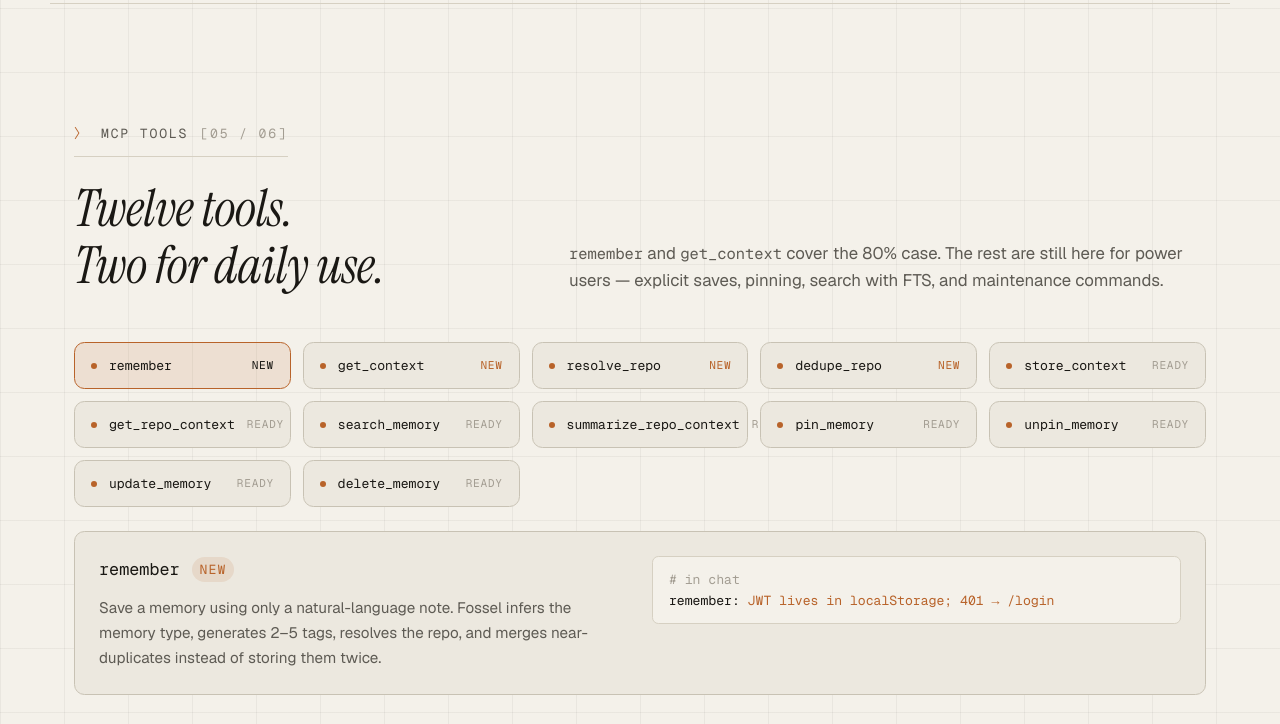
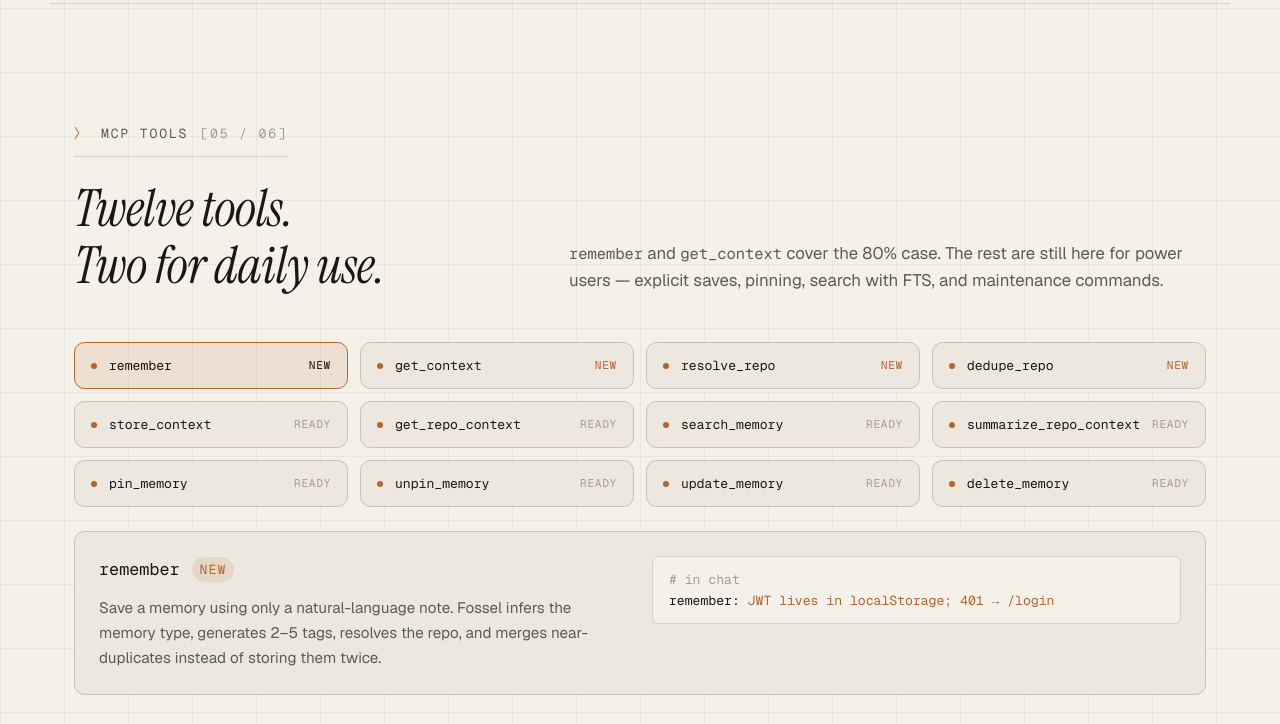
Before and after one commit to 7vignesh/fossel, a website: page index.html in a window 1280 px wide. Both pictures are taken after a click on the link "TOOLS". Shown: the part 4920-5644 px from the top of the page. Drawn offline with nearby package versions, Linux system fonts and the light colour scheme.

Commit message:
fix(site): tool tile no longer clips long names
summarize_repo_context (the longest tool name) was overflowing the 200px column, causing its READY pin to slide under the next tile. Bumps the column min to 240px so the longest name fits cleanly, adds min-width:0 + overflow-hidden + ellipsis to .tool-name so any future longer name truncates gracefully, and flex-shrink:0 on .tool-status so the pin never gets clipped.

```diff
--- a/index.html
+++ b/index.html
@@ -541,7 +541,7 @@
 
     /* ─────────── tools ─────────── */
     .tool-grid {
-      display: grid; grid-template-columns: repeat(auto-fill, minmax(200px, 1fr));
+      display: grid; grid-template-columns: repeat(auto-fill, minmax(240px, 1fr));
       gap: var(--space-3); margin-top: var(--space-12);
     }
     .tool {
@@ -555,6 +555,8 @@
       text-align: left;
       cursor: pointer;
       width: 100%;
+      min-width: 0; /* allow flex children to shrink rather than overflow */
+      overflow: hidden;
       font-family: inherit;
       color: var(--text);
     }
@@ -566,9 +568,16 @@
     .tool[aria-pressed="true"] .tool-status,
     .tool[aria-pressed="true"] .tool-name { color: var(--text); }
     .tool-dot { width: 6px; height: 6px; border-radius: 50%; background: var(--accent); flex-shrink: 0; }
-    .tool-name { font-family: var(--font-mono); font-size: var(--text-xs); }
+    .tool-name {
+      font-family: var(--font-mono); font-size: var(--text-xs);
+      min-width: 0;
+      overflow: hidden;
+      text-overflow: ellipsis;
+      white-space: nowrap;
+    }
     .tool-status {
       margin-left: auto;
+      flex-shrink: 0; /* never let the status pill be cut off */
       font-family: var(--font-mono); font-size: 0.7rem;
       color: var(--text-faint);
       letter-spacing: 0.06em;
```
